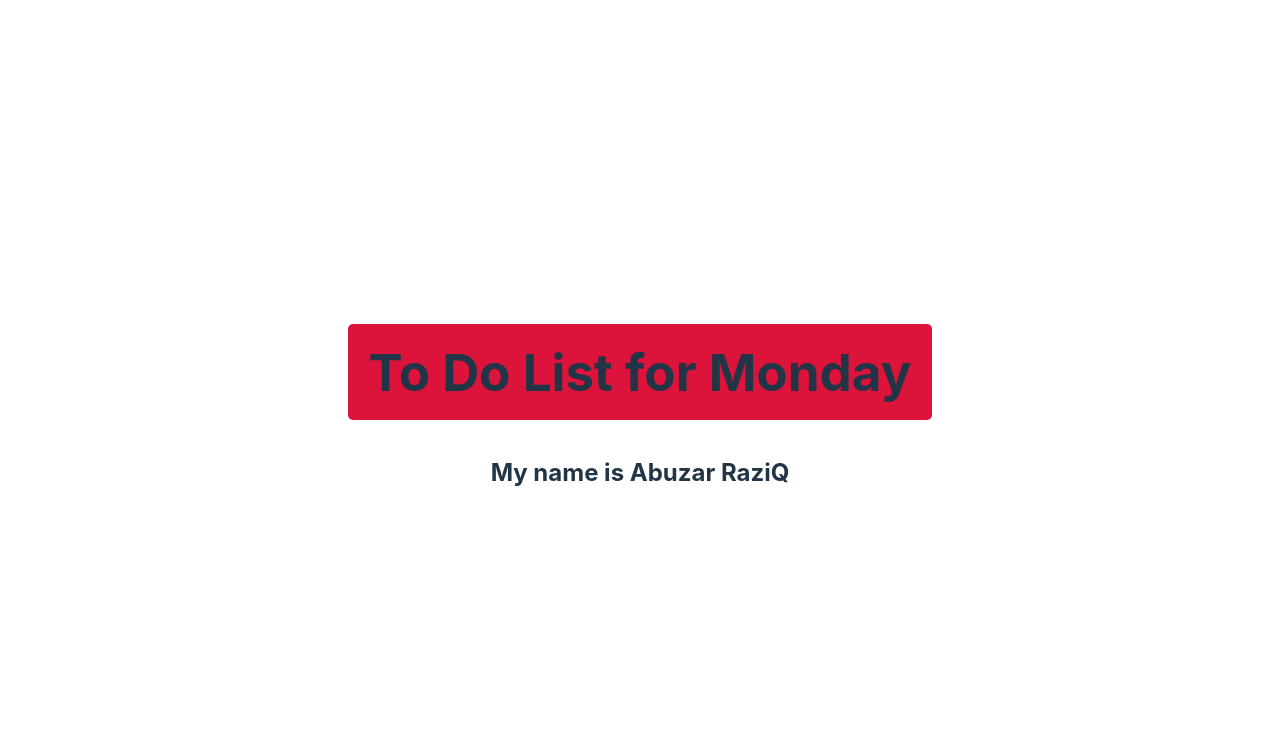
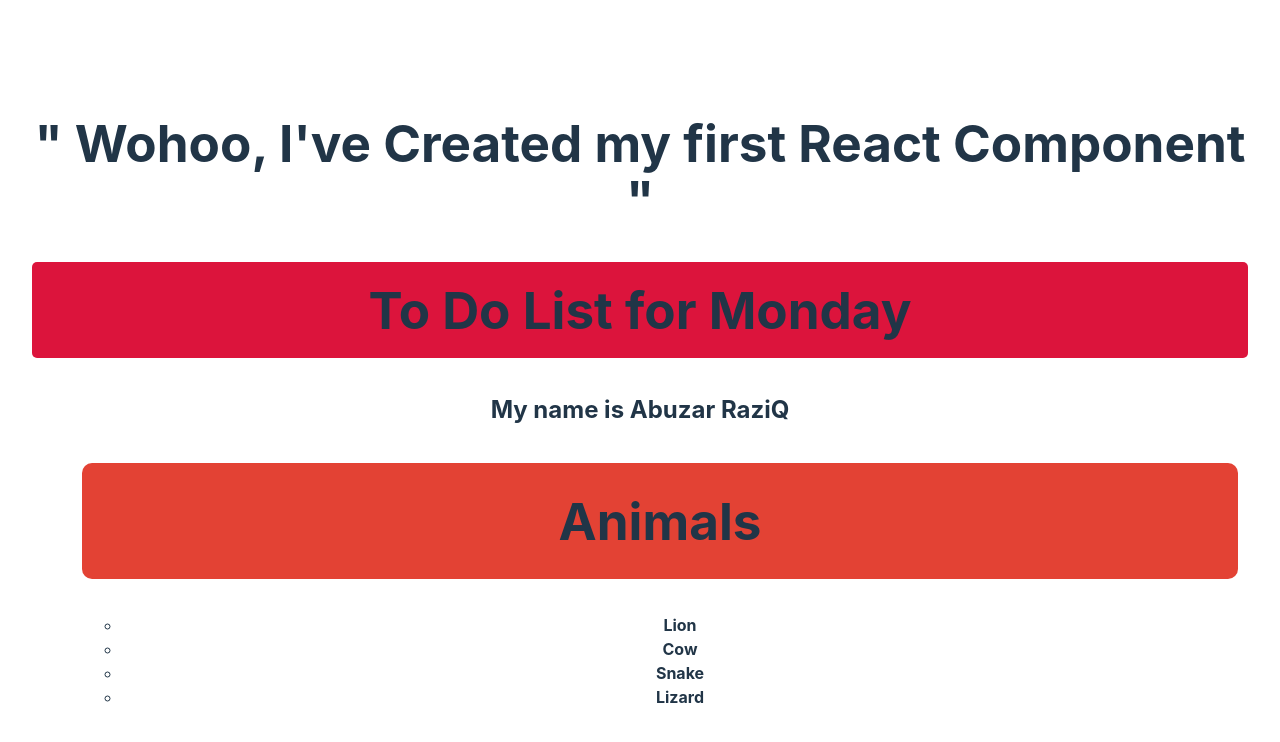
Before and after one commit to abuzarraziqgithub/The-Odin-Project-React, a React (Vite) app in the folder The-Odin-React/: page / in a window 1280 px wide. Shown: the top 742 px of the page. Built offline with nearby package versions, Linux system fonts and the light colour scheme.

Commit message:
Rendering-List-Elements

```diff
--- a/The-Odin-React/src/App.jsx
+++ b/The-Odin-React/src/App.jsx
@@ -1,31 +1,17 @@
 import React from "react";
 import "./App.css";
 import Greeting from "./components/Greeting";
+import JSX from "./components/JSX";
+import Rendering from "./components/Rendering";
 function App() {
-  //* We can move several expreesions into one object, and reference them in our JSX
-  const person = {
-    name: "Abuzar RaziQ",
-    styles: {
-      backgroundColor: "crimson",
-      color: "whitesomke",
-      padding: "20px",
-      borderRadius: "5px",
-    },
-  };
-
-  //* A JavaScript expression will work between curly braces, including function calls.
-  const today = new Date();
-  const formatDate = function (date) {
-    return new Intl.DateTimeFormat("eng-US", {
-      weekday: "long",
-      // dateStyle: "short",
-    }).format(date);
-  };
   return (
     <>
-      {/* <Greeting /> */}
-      <h1 style={person.styles}>To Do List for {formatDate(today)}</h1>
-      <h2>My name is {person.name}</h2>
+      {/* Greetings Component from the components Topic */}
+      <Greeting />
+      {/* Component from the JSX Topic */}
+      <JSX />
+      {/* Component from the Rendering topic */}
+      <Rendering />
     </>
   );
 }
--- /dev/null
+++ b/The-Odin-React/src/components/JSX.jsx
@@ -0,0 +1,31 @@
+import React from "react";
+
+function JSX() {
+  //* We can move several expreesions into one object, and reference them in our JSX
+  const person = {
+    name: "Abuzar RaziQ",
+    styles: {
+      backgroundColor: "crimson",
+      color: "whitesomke",
+      padding: "20px",
+      borderRadius: "5px",
+    },
+  };
+
+  //* A JavaScript expression will work between curly braces, including function calls.
+  const today = new Date();
+  const formatDate = function (date) {
+    return new Intl.DateTimeFormat("eng-US", {
+      weekday: "long",
+      // dateStyle: "short",
+    }).format(date);
+  };
+  return (
+    <>
+      <h1 style={person.styles}>To Do List for {formatDate(today)}</h1>
+      <h2>My name is {person.name}</h2>
+    </>
+  );
+}
+
+export default JSX;
--- /dev/null
+++ b/The-Odin-React/src/components/PropsInRend.jsx
@@ -0,0 +1,34 @@
+//* Creating ListItem Component
+function ListItem(props) {
+  return <li>{props.animalItems}</li>;
+}
+
+//* Creating List Component
+function List(props) {
+  return (
+    <ul>
+      {props.animalsList.map((animal) => (
+        <ListItem key={animal} animalItems={animal} />
+      ))}
+    </ul>
+  );
+}
+
+function PropsInRendering() {
+  const animals = ["Lion", "Cow", "Snake", "Lizard"];
+  return (
+    <>
+      <h1
+        style={{
+          backgroundColor: "#E34234",
+          padding: "30px",
+          borderRadius: "10px",
+        }}
+      >
+        Animals
+      </h1>
+      <List animalsList={animals} />
+    </>
+  );
+}
+export default PropsInRendering;
--- /dev/null
+++ b/The-Odin-React/src/components/Rendering.jsx
@@ -0,0 +1,74 @@
+import PropsInRendering from "./PropsInRend";
+
+function Rendering() {
+  //* Rendering for static Lists
+
+  //* Array of Animals:
+  const animals = ["Lion", "Cow", "Snake", "Lizard"];
+  const listStyling = {
+    fontWeight: "bold",
+    margin: "30px",
+    listStyle: "none",
+    textAlign: "center",
+    margin: "10px",
+  };
+  const listComps = {
+    border: "1px solid whitesmoke",
+    marginTop: "10px",
+    padding: "5px",
+    textAlign: "center",
+    backgroundColor: "#E32227",
+    borderRadius: "20px",
+  };
+
+  const dynamicListItems = animals.map((animalsItem) => (
+    <li key={animalsItem} style={listComps}>
+      {animalsItem}
+    </li>
+  ));
+
+  return (
+    <>
+      {/* <h1
+        style={{
+          backgroundColor: "#E34234",
+          padding: "30px",
+          borderRadius: "10px",
+        }}
+      >
+        Animals
+      </h1> */}
+      {/* Instead of doing this, we can implement it dynamically */}
+      {/* <ul style={listStyling}>
+        <li style={listComps}>Lion</li>
+        <li style={listComps}>Cow</li>
+        <li style={listComps}>Snake</li>
+        <li style={listComps}>Lizzard</li>
+      </ul> */}
+
+      {/* We will use the map method for rendering the list items */}
+      <ul style={listStyling}>
+        {/* We used key to let React know the identity of each element in the list. */}
+        {/* {animals.map((animalItem) => {
+          return (
+            <li key={animalItem} style={listComps}>
+              {animalItem}
+            </li>
+          );
+        })} */}
+
+        {/* We can even store this expression inside a Variable to look moew dynamically */}
+        {/* {dynamicListItems} */}
+
+        {/* We can render the entire Component */}
+
+        <PropsInRendering />
+      </ul>
+    </>
+  );
+}
+
+export default Rendering;
+
+//* We created another file for Rendring using props for readability.
+//* It is just this code but with props used.
```
Also changed, not shown: 1 other file (tests, documents, lock files or other folders).
